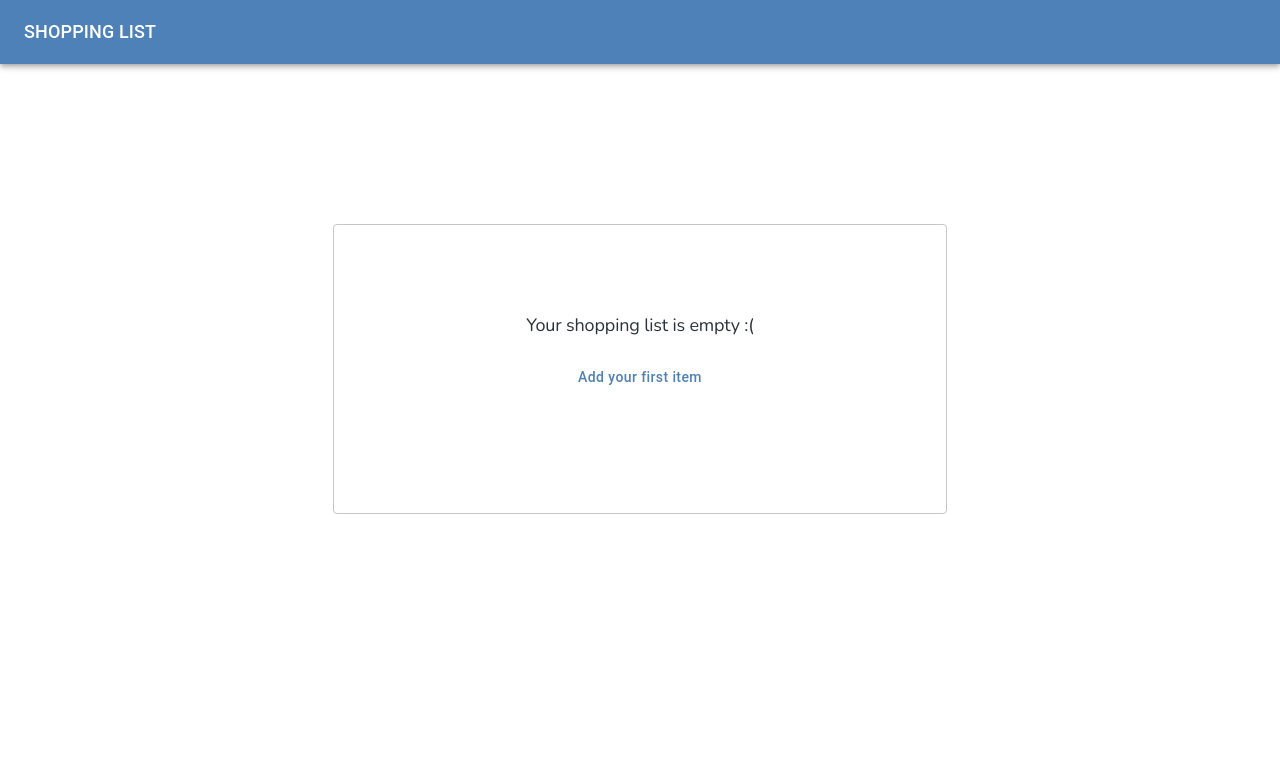
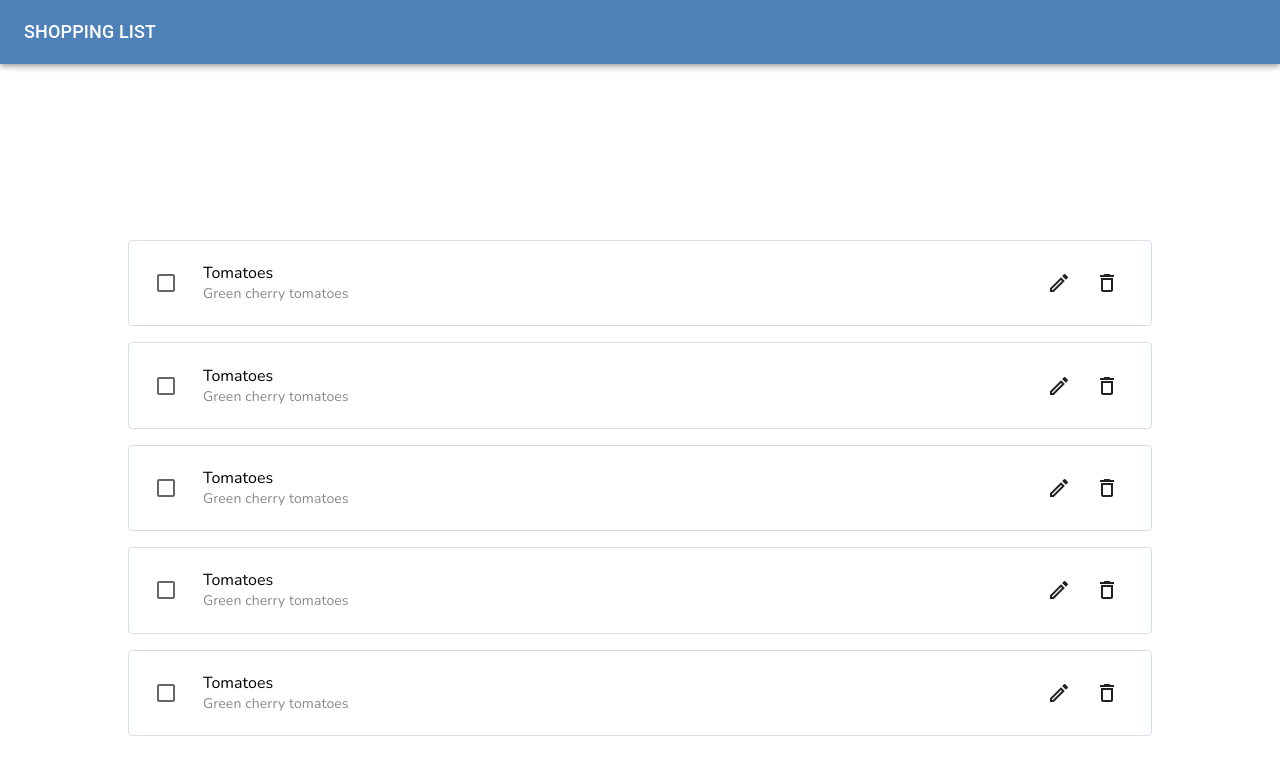
Before and after one commit to danieltkach/slingr-challenge, a React (Vite) app: page / in a window 1280 px wide. Shown: the top 774 px of the page. Built offline with nearby package versions, Linux system fonts and the light colour scheme.

Commit message:
checkpoint

```diff
--- a/src/App.tsx
+++ b/src/App.tsx
@@ -4,11 +4,19 @@ import { EmptyListPanel } from './components/EmptyListPanel';
 import { ShoppingList } from './views/ShoppingList';
 import { ListItem } from "./types";
 
+const item1 = {
+  id: "1",
+  title: "Tomatoes",
+  description: "Green cherry tomatoes",
+  // status: "pending"
+}
+
 export const App: React.FC = () => {
-  const [listItems, setListItems] = useState<ListItem[]>([]);
+  const [listItems, setListItems] = useState<ListItem[]>([item1, item1, item1, item1, item1,]);
+
 
   return (
-    <Box sx={{ display: 'flex', flexDirection: 'column', marginTop: '10rem' }}>
+    <Box sx={{ display: 'flex', flexDirection: 'column', marginTop: '10rem', justifyContent: 'center', alignItems: 'center' }}>
       {
         listItems.length === 0 ? <EmptyListPanel /> : <ShoppingList items={listItems} />
       }
--- a/src/types/index.ts
+++ b/src/types/index.ts
@@ -2,5 +2,5 @@ export type ListItem = {
   id: string;
   title: string;
   description: string;
-  status: "pending" | "done"
+  status?: "pending" | "done"
 }
--- a/src/views/ShoppingList/index.tsx
+++ b/src/views/ShoppingList/index.tsx
@@ -19,6 +19,8 @@ export const ShoppingList: React.FC<Props> =({items})=> {
 
 const Container = styled.div`
   display: flex;
+  flex-direction: column;
   padding: 1rem;
   justify-content: center;
+  gap: 1rem;
 `;
```
Also changed, not shown: 1 other file (tests, documents, lock files or other folders).
